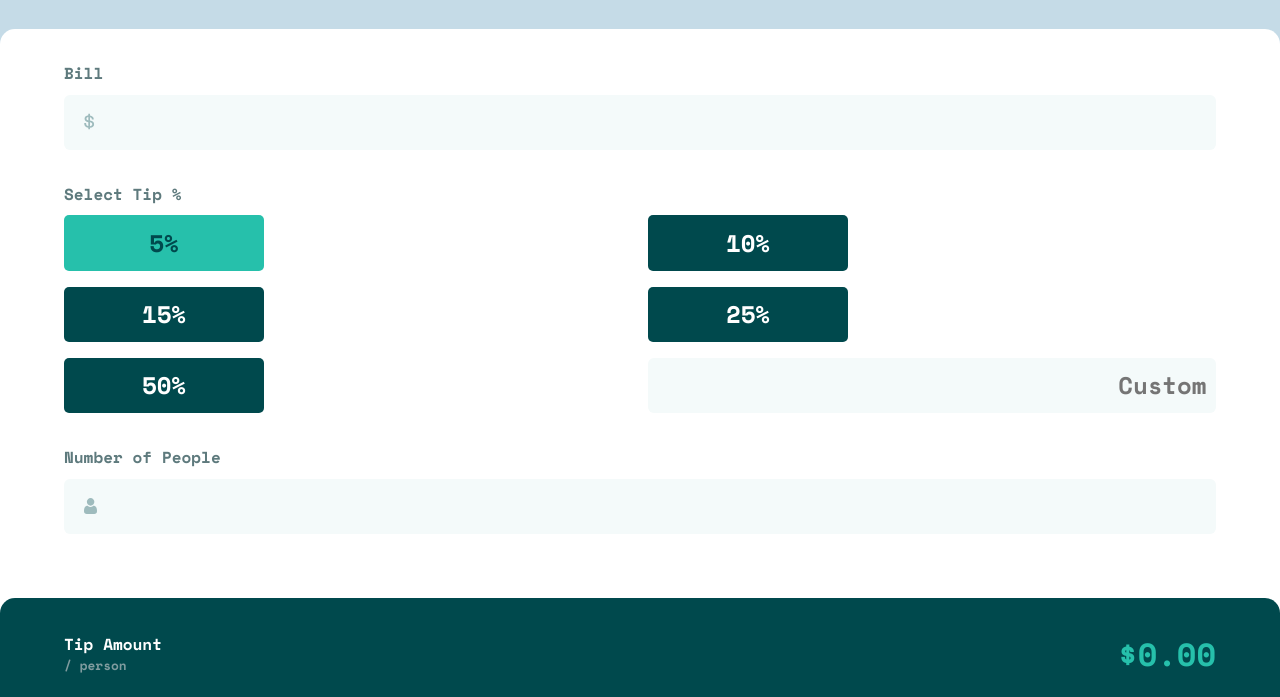
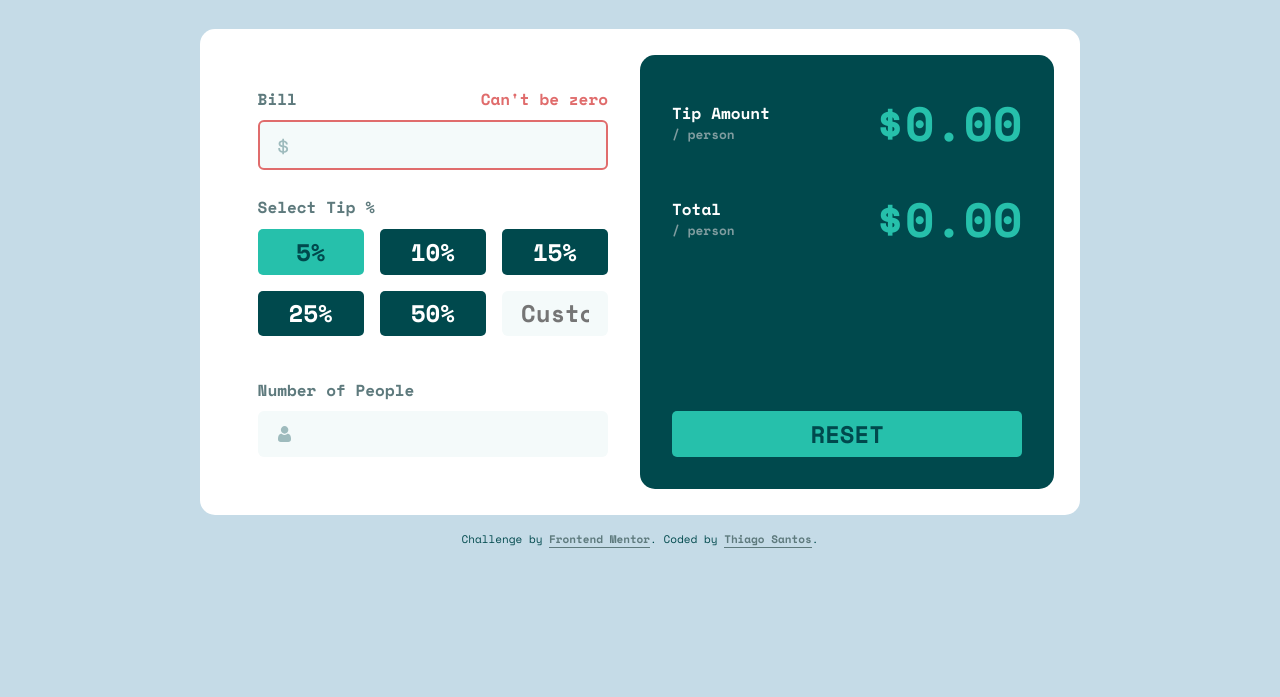
Before and after one commit to thiago-hds/frontend-mentor-solutions, a plain HTML site: page junior/tip-calculator-app/index.html in a window 1280 px wide. Shown: the part 89-786 px from the top of the page. Drawn offline with nearby package versions, Linux system fonts and the light colour scheme.

Commit message:
tip-calculator-app: add desktop styles

```diff
--- a/junior/tip-calculator-app/index.html
+++ b/junior/tip-calculator-app/index.html
@@ -28,12 +28,15 @@
 		</header>
 		<div class="calculator">
 			<div class="calculator__inputs">
-				<div class="container">
+				<div class="container flex flex-column">
 					<div class="input-group">
-						<label for="bill" class="input-label">Bill</label>
+						<div class="flex justify-between">
+							<label for="bill" class="input-label">Bill</label>
+							<div class="input-error">Can't be zero</div>
+						</div>
 						<input
 							type="number"
-							class="input"
+							class="input input--invalid"
 							name="bill"
 							id="bill"
 							min="0"
@@ -41,7 +44,10 @@
 						<div class="input-icon input-icon--dollar"></div>
 					</div>
 					<div class="input-group">
-						<label class="input-label">Select Tip %</label>
+						<div class="flex justify-between">
+							<label class="input-label">Select Tip %</label>
+							<div class="input-error hidden"></div>
+						</div>
 						<div class="tips-container">
 							<button class="button button--tip button--active">
 								5%
@@ -62,15 +68,14 @@
 						</div>
 					</div>
 					<div
-						class="
-							input-group
-							input-group--text-field
-							input-group--person
-						"
+						class="input-group input-group--text-field input-group--person"
 					>
-						<label for="bill" class="input-label"
-							>Number of People</label
-						>
+						<div class="flex justify-between">
+							<label for="bill" class="input-label"
+								>Number of People</label
+							>
+							<div class="input-error hidden"></div>
+						</div>
 						<input
 							class="input"
 							type="number"
@@ -83,7 +88,7 @@
 				</div>
 			</div>
 			<div class="calculator__results">
-				<div class="container">
+				<div class="container h-100 flex flex-column">
 					<div class="result">
 						<div class="result__label">
 							<p class="result__description">Tip Amount</p>
@@ -98,7 +103,9 @@
 						</div>
 						<div class="result__value">$0.00</div>
 					</div>
-					<button class="button button--active">Reset</button>
+					<button class="button button--active button-reset">
+						Reset
+					</button>
 				</div>
 			</div>
 		</div>
--- a/junior/tip-calculator-app/styles/style.css
+++ b/junior/tip-calculator-app/styles/style.css
@@ -13,6 +13,7 @@
 	--light-grayish-cyan: hsl(201, 41%, 84%);
 	--light-grayish-cyan-2: hsl(189, 41%, 97%);
 	--white: hsl(0, 0%, 100%);
+	--red: hsl(0, 65%, 65%);
 }
 
 /* ---- GENERAL STYLES ---- */
@@ -32,6 +33,7 @@ input[type='number'] {
 }
 
 /* ---- TYPOGRAPHY ---- */
+/* TODO manter essa seção? */
 .heading {
 	font-size: 1.5rem;
 }
@@ -42,16 +44,33 @@ input[type='number'] {
 	font-family: inherit;
 }
 
+/* ---- UTILITY ---- */
+.flex {
+	display: flex;
+	gap: 1.6rem;
+}
+
+.flex-column {
+	flex-direction: column;
+}
+
+.justify-between {
+	justify-content: space-between;
+}
+
+.h-100 {
+	height: 100%;
+}
+
+.hidden {
+	visibility: hidden;
+}
+
 /* ---- REUSABLE COMPONENTS ---- */
 
 .container {
-	width: 95%;
 	margin: 0 auto;
-	padding: 2rem;
-}
-
-.input-group {
-	margin-bottom: 2rem;
+	padding: 1.4rem;
 }
 
 .input-label {
@@ -61,10 +80,15 @@ input[type='number'] {
 	margin-bottom: 0.6rem;
 }
 
+.input-error {
+	color: var(--red);
+	font-weight: 700;
+}
+
 .input,
 .button {
 	width: 100%;
-	padding: 0.4em;
+	padding: 0.2em 0.8em;
 	font-size: 1.5rem;
 	font-weight: 700;
 }
@@ -81,6 +105,10 @@ input[type='number'] {
 	outline: 2px solid var(--strong-cyan);
 }
 
+.input--invalid {
+	border: 2px solid var(--red);
+}
+
 .input-icon {
 	position: relative;
 }
@@ -90,7 +118,7 @@ input[type='number'] {
 	content: var(--decoration-content, '');
 	color: var(--light-grayish-cyan);
 	position: absolute;
-	bottom: 10px;
+	bottom: 5px;
 	left: 20px;
 	font-weight: 400;
 	font-size: 1.8rem;
@@ -138,6 +166,8 @@ input[type='number'] {
 .calculator {
 	background: var(--white);
 	border-radius: 15px;
+	max-width: 30rem;
+	margin: 0 auto;
 }
 
 .tips-container {
@@ -145,10 +175,6 @@ input[type='number'] {
 	grid-template-columns: 1fr 1fr;
 	grid-template-rows: auto auto auto;
 	gap: 1rem;
-}
-
-.button--tip {
-	max-width: 200px;
 }
 
 .calculator__results {
@@ -160,7 +186,6 @@ input[type='number'] {
 	display: flex;
 	justify-content: space-between;
 	align-items: center;
-	margin-bottom: 1.4rem;
 }
 
 .result__description {
@@ -181,6 +206,11 @@ input[type='number'] {
 	font-size: 2rem;
 }
 
+.button-reset {
+	margin-top: auto;
+}
+
+/* ---- ATTRIBUTION STYLES ---- */
 .attribution {
 	font-size: 11px;
 	color: var(--very-dark-cyan);
@@ -199,3 +229,31 @@ input[type='number'] {
 .attribution__link:active {
 	color: var(--strong-cyan);
 }
+
+@media screen and (min-width: 900px) {
+	.container {
+		padding: 2rem;
+	}
+	.calculator {
+		display: flex;
+		padding: 1.6rem;
+		max-width: 55rem;
+	}
+
+	.calculator__inputs,
+	.calculator__results {
+		width: 50%;
+	}
+
+	.tips-container {
+		grid-template-columns: repeat(3, 1fr);
+	}
+
+	.button {
+		padding: 0.2em;
+	}
+
+	.result__value {
+		font-size: 3rem;
+	}
+}
```
